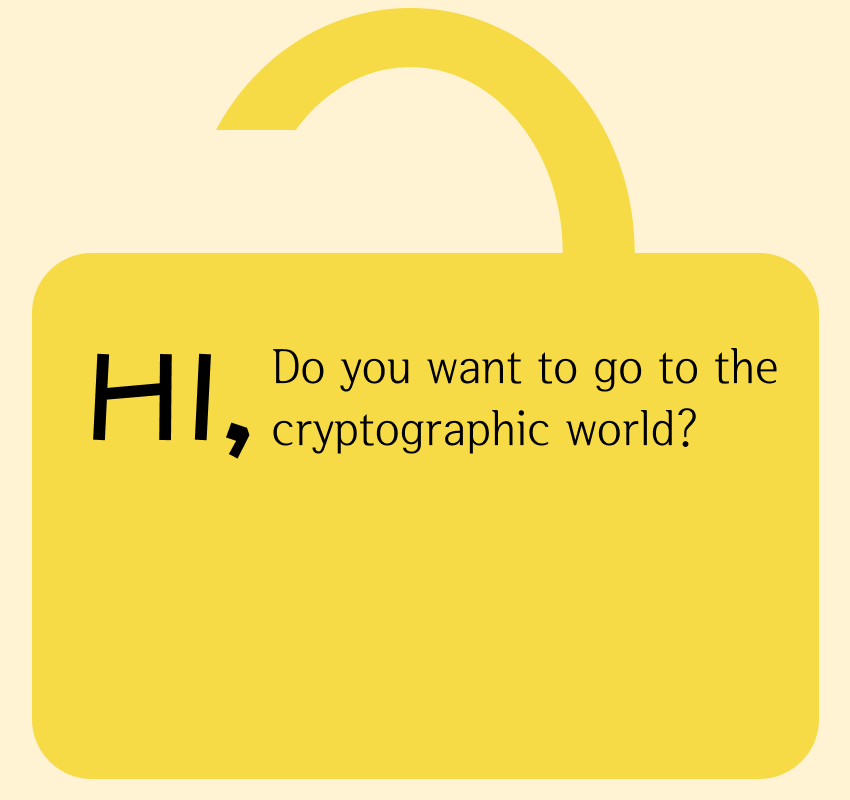
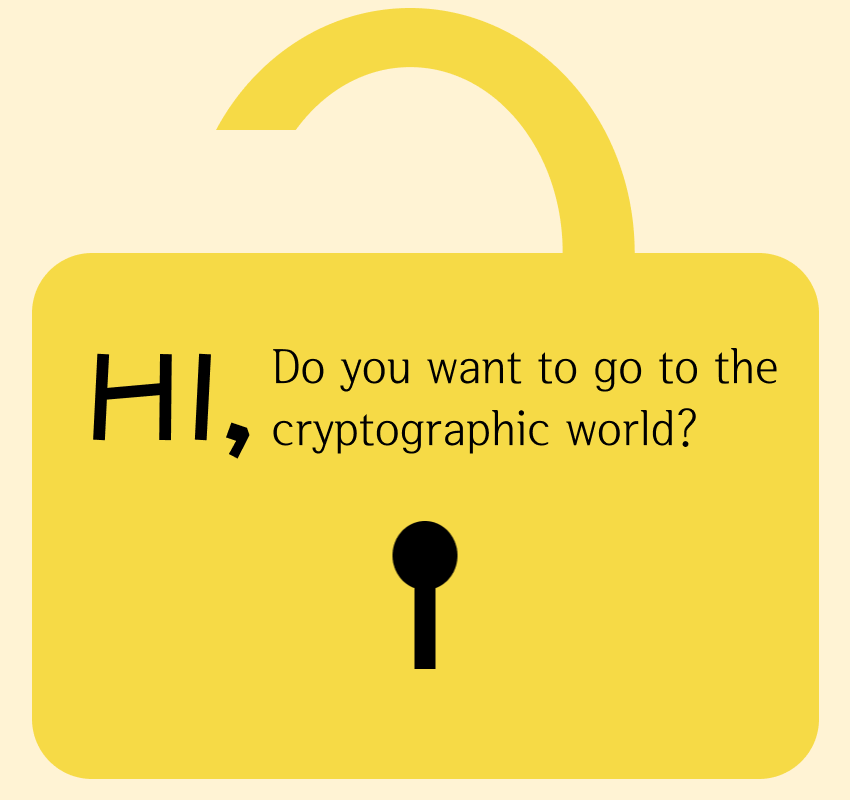
Before and after one commit to dayeon-choi/encryption-project, a plain HTML site: page index.html in a window 1280 px wide. Shown: the whole page, without its empty margins (215-1065 px from the left). Drawn offline with Linux system fonts and the light colour scheme.

Commit message:
메인 열쇠구멍 버튼 레이아웃 미완

```diff
--- a/css/index.css
+++ b/css/index.css
@@ -8,16 +8,34 @@ body {
 	height: 100%;
 
 	display: flex;
+
 	flex-direction: column;
 	justify-content: center;
 	align-items: center;
 }
 
-.MainLock {
+.MainLockContainer {
 	display: flex;
 }
-.MainLock img {
+/* 자물쇠 이미지 */
+.MainLockImage {
 	max-width: 100%;
 	height: auto;
 	display: flex;
+	position: relative;
 }
+/* 버튼(메인 열쇠구멍) */
+.MainKeyhole {
+	max-width: 100%;
+	height: auto;
+
+	display: flex;
+	position: absolute;
+	top: 80%;
+	left: 50%;
+	transform: translate(-50%, -80%);
+
+	background-color: #f6da46;
+	border: none;
+	outline: 0;
+}
--- a/index.html
+++ b/index.html
@@ -10,8 +10,11 @@
 	<body>
 		<div id="Container">
 			<main id="IndexPage">
-				<article class="MainLock">
-					<img src="img/mainlock.png" />
+				<article class="MainLockContainer">
+					<img src="img/mainlock.png" class="MainLockImage" />
+					<button type="button" class="MainKeyhole">
+						<img src="img/mainkeyhole.png" />
+					</button>
 				</article>
 			</main>
 		</div>
```
Also changed, not shown: img/mainkeyhole.png (added).
